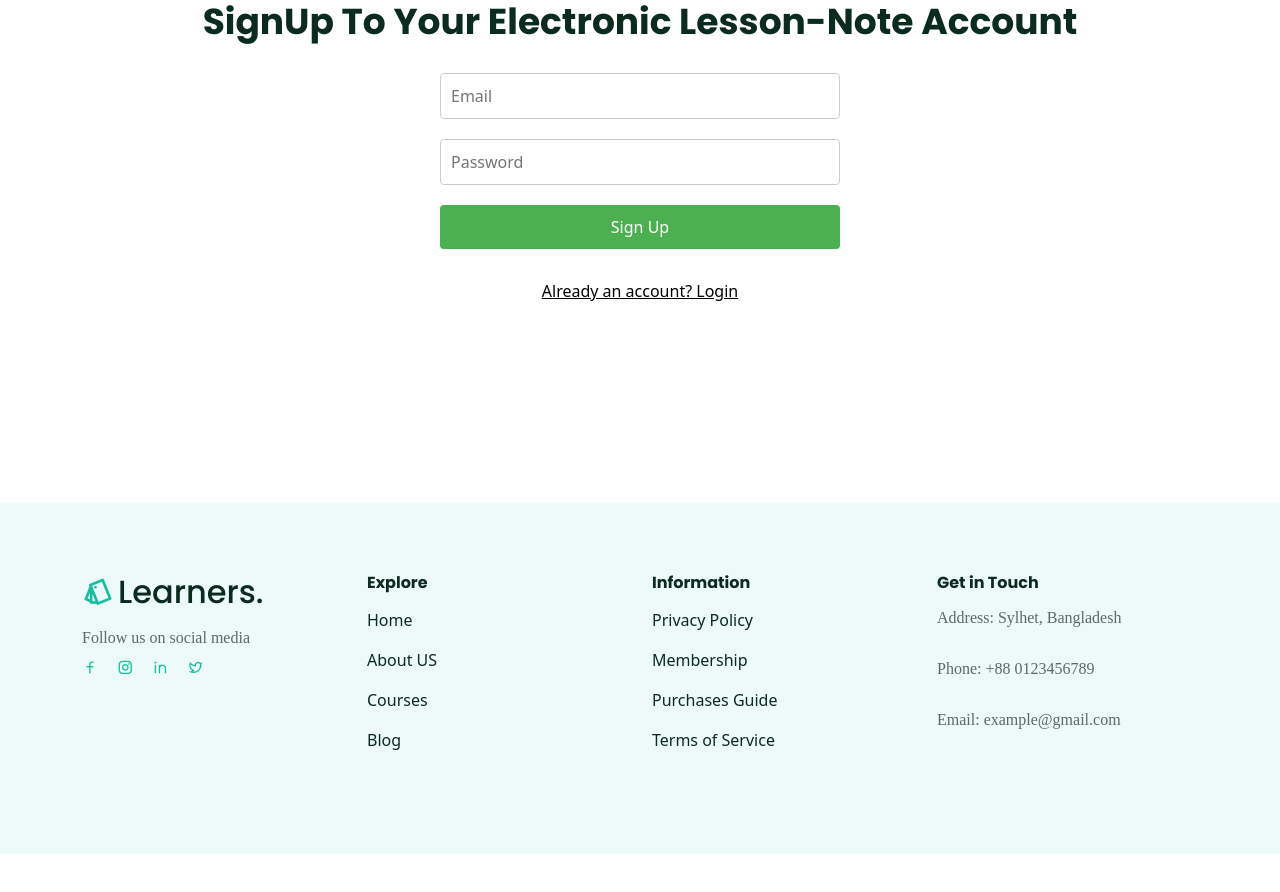
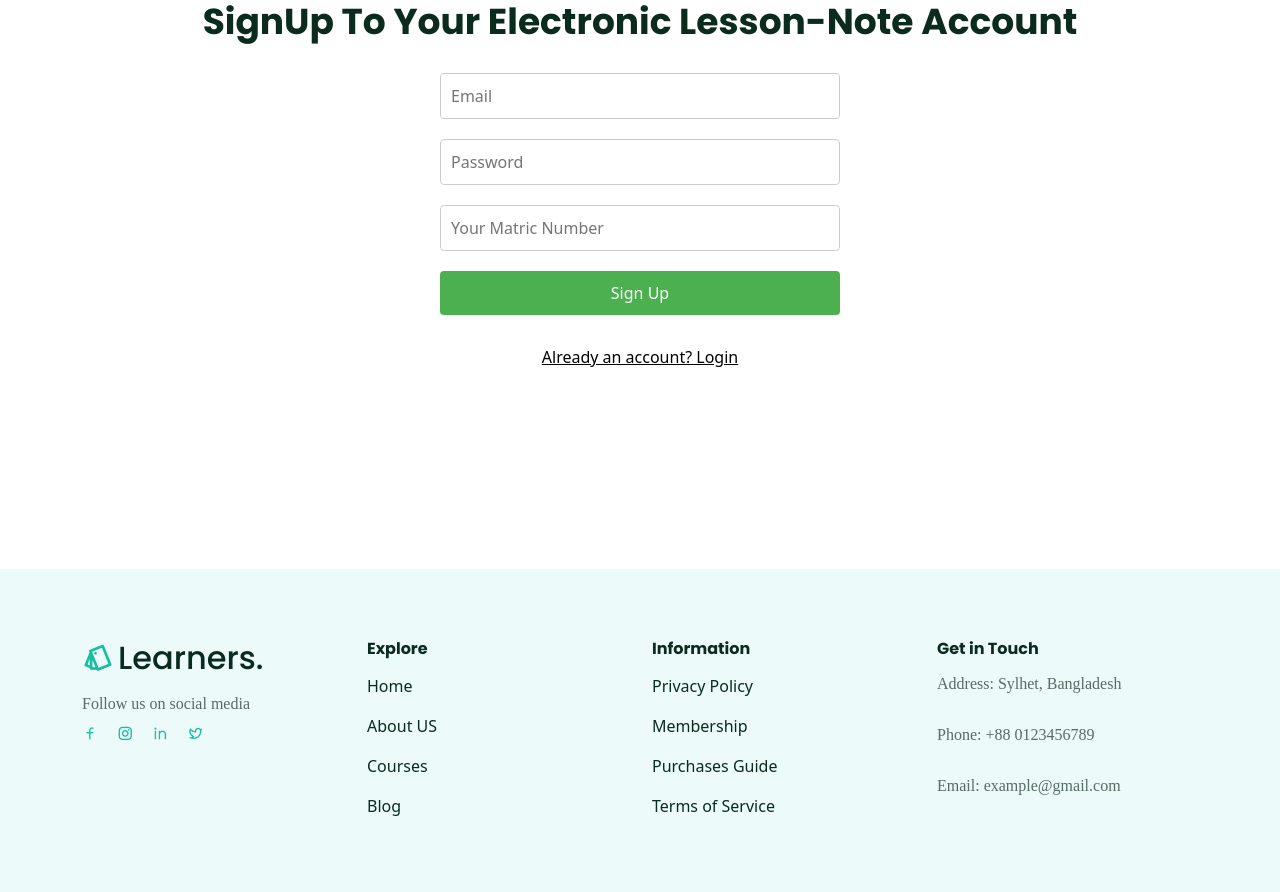
Before and after one commit to balogun1104/Online-Educational-Platform, a React (Create React App) app: page /signup in a window 1280 px wide. Shown: the top 892 px of the page. Before the commit the page ends 854 px from the top, so only its background shows below. Built offline with nearby package versions, Linux system fonts and the light colour scheme; no server answers; a web font is replaced by a local one.

Commit message:
auth-control

```diff
--- a/src/components/SignIn/SignUp.jsx
+++ b/src/components/SignIn/SignUp.jsx
@@ -8,6 +8,7 @@ const SignUpPage = () => {
   const [email, setEmail] = useState("");
   const [password, setPassword] = useState("");
   const [error, setError] = useState("");
+  const [matricNumber, setMatricNumber] = useState("");
 
   const { signUp } = useUserAuth();
   const navigate = useNavigate();
@@ -15,7 +16,7 @@ const SignUpPage = () => {
     e.preventDefault();
     try {
       setError("");
-      await signUp(email, password);
+      await signUp(email, password, matricNumber);
       navigate('/welcomeuser')
 
     } catch (err) {
@@ -41,6 +42,12 @@ const SignUpPage = () => {
           className={styles.input}
           onChange={(e) => setPassword(e.target.value)}
         />
+        <input
+          type="text"
+          placeholder="Your Matric Number"
+          className={styles.input}
+          onChange={(e) => setMatricNumber(e.target.value)}
+        />
         <button className={styles.button}>Sign Up</button>
 
         <div className={styles.signup}>
--- a/src/context/UserAuthContext.jsx
+++ b/src/context/UserAuthContext.jsx
@@ -13,13 +13,14 @@ const userAuthContext = createContext();
 
 export function UserAuthContextProvider({ children }) {
   const [user, setUser] = useState("");
+  const [matricNumber, setMatricNumber] = useState("");
 
-  function signUp(email, password) {
-    return createUserWithEmailAndPassword(auth, email, password);
+  function signUp(email, password, matricNumber) {
+    return createUserWithEmailAndPassword(auth, email, password, matricNumber);
   }
 
-  function logIn(email, password) {
-    return signInWithEmailAndPassword(auth, email, password);
+  function logIn(email, password, matricNumber) {
+    return signInWithEmailAndPassword(auth, email, password, matricNumber);
   }
 
   function logOut() {
@@ -35,6 +36,7 @@ export function UserAuthContextProvider({ children }) {
     const unsubscribe = onAuthStateChanged(auth, (currentuser) => {
       console.log("Auth", currentuser);
       setUser(currentuser);
+      setMatricNumber(currentuser);
     });
 
     return () => {
@@ -43,7 +45,7 @@ export function UserAuthContextProvider({ children }) {
   }, []);
 
   return (
-    <userAuthContext.Provider value={{ user, signUp, logIn, logOut, googleSignIn }}>
+    <userAuthContext.Provider value={{ matricNumber, user, signUp, logIn, logOut, googleSignIn }}>
       {children}
     </userAuthContext.Provider>
   );
```
